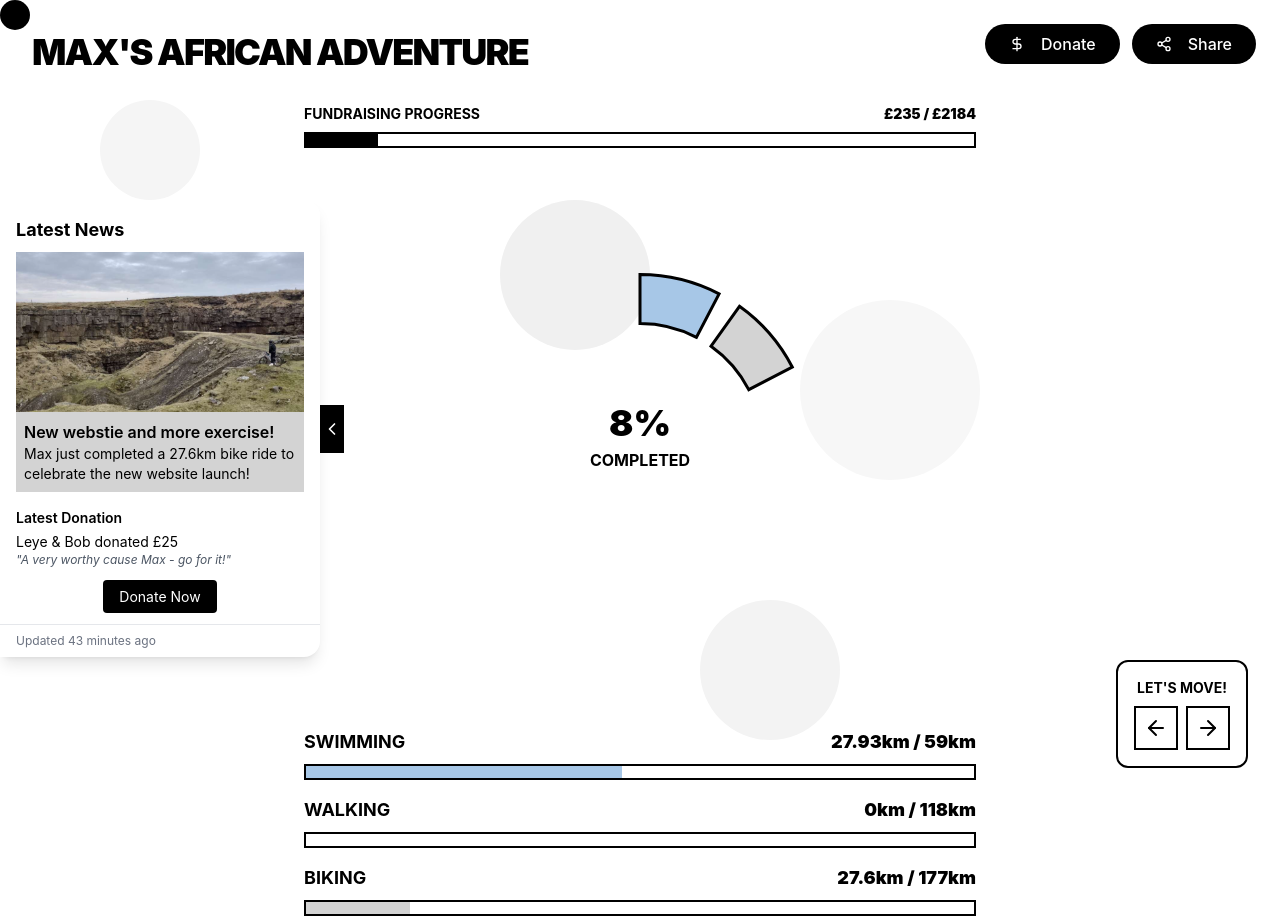
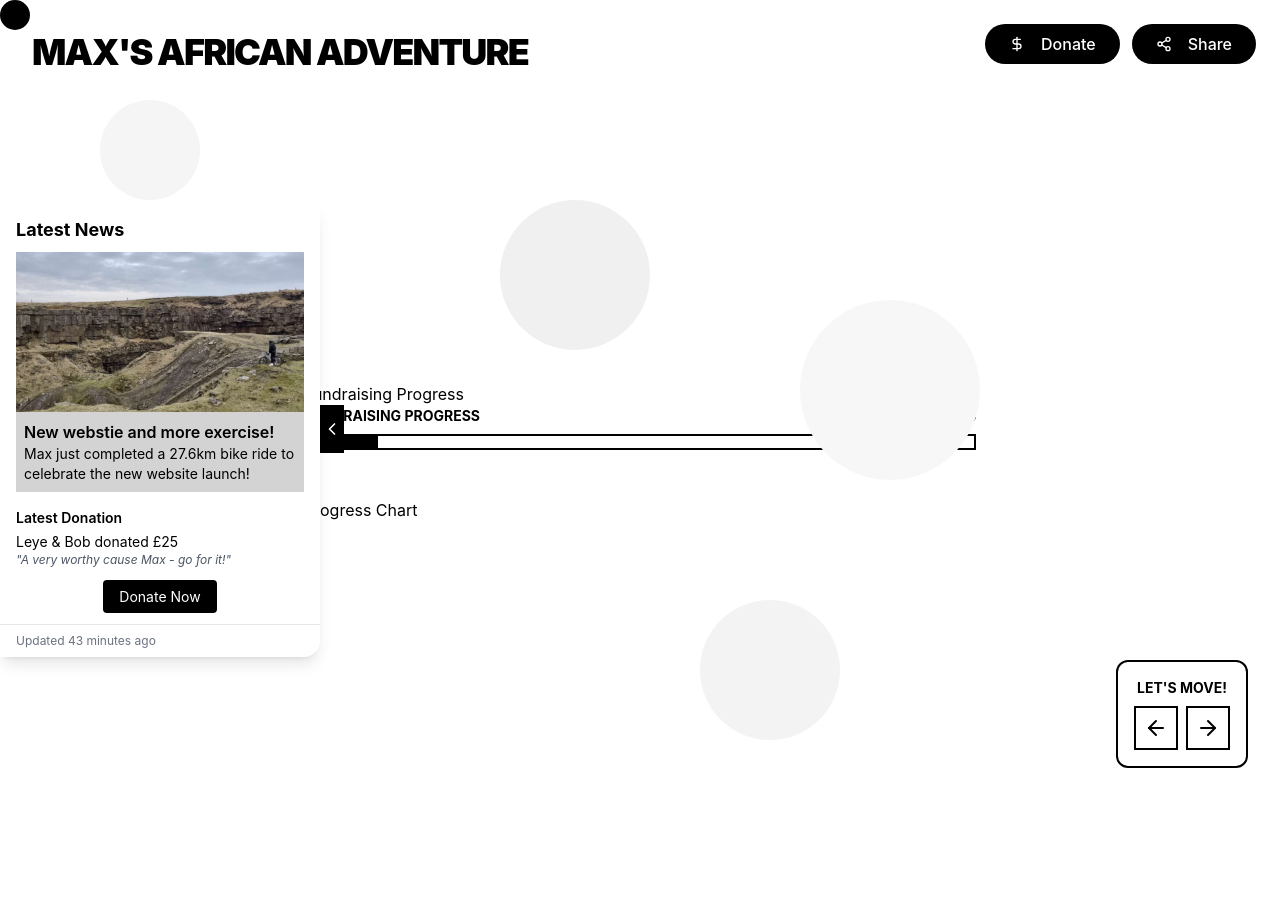
Before and after one commit to MaxTheRock/Fundraising-Website, a Next.js app: page / in a window 1280 px wide. After the commit the page ends 800 px from the top, so only its background shows below. Built offline with nearby package versions, Linux system fonts and the light colour scheme.

Commit message:
Fixing component export

```diff
--- a/components/FundraisingProgress.tsx
+++ b/components/FundraisingProgress.tsx
@@ -1,17 +1,19 @@
 "use client"
 
 import { motion } from "framer-motion"
+import React from 'react';
 
 interface FundraisingProgressProps {
   current: number
   goal: number
 }
 
-export default function FundraisingProgress({ current, goal }: FundraisingProgressProps) {
+const FundraisingProgress: React.FC<FundraisingProgressProps> = ({ current, goal }) => {
   const progress = (current / goal) * 100
 
   return (
     <div className="w-full">
+      <h2>Fundraising Progress</h2>
       <div className="flex justify-between mb-2 text-xs sm:text-sm">
         <span className="font-bold">FUNDRAISING PROGRESS</span>
         <span className="font-black">
@@ -29,3 +31,5 @@ export default function FundraisingProgress({ current, goal }: FundraisingProgre
     </div>
   )
 }
+
+export default FundraisingProgress;
--- a/components/JourneyPage.tsx
+++ b/components/JourneyPage.tsx
@@ -1,81 +1,12 @@
-"use client"
+import React from 'react';
 
-import { motion } from "framer-motion"
+const JourneyPage: React.FC = () => {
+  return (
+    <div>
+      <h2>Journey Page</h2>
+      {/* Add journey page content here */}
+    </div>
+  );
+};
 
-interface Activity {
-  name: string
-  goal: number
-  current: number
-  color: string
-}
-
-interface JourneyPageProps {
-  activities: Activity[]
-}
-
-export default function JourneyPage({ activities }: JourneyPageProps) {
-  const pageVariants = {
-    initial: { opacity: 0, x: "100%" },
-    in: { opacity: 1, x: 0 },
-    out: { opacity: 0, x: "-100%" },
-  }
-
-  const pageTransition = {
-    type: "tween",
-    ease: "anticipate",
-    duration: 0.5,
-  }
-
-  return (
-    <motion.div
-      initial="initial"
-      animate="in"
-      exit="out"
-      variants={pageVariants}
-      transition={pageTransition}
-      className="flex-grow flex flex-col justify-center items-center px-4 sm:px-6 overflow-y-auto"
-    >
-      <motion.h2
-        initial={{ x: -50, opacity: 0 }}
-        animate={{ x: 0, opacity: 1 }}
-        className="text-2xl sm:text-3xl font-black mb-6"
-      >
-        MY JOURNEY
-      </motion.h2>
-
-      <div className="grid grid-cols-1 sm:grid-cols-2 md:grid-cols-3 gap-4 w-full max-w-4xl">
-        {activities.map((activity, index) => (
-          <motion.div
-            key={index}
-            initial={{ y: 50, opacity: 0 }}
-            animate={{ y: 0, opacity: 1 }}
-            transition={{ delay: index * 0.1 }}
-            className="border-2 border-black p-4"
-            style={{ backgroundColor: activity.color }}
-          >
-            <h3 className="text-lg sm:text-xl font-black mb-2">{activity.name}</h3>
-            <div className="space-y-2 text-xs sm:text-sm">
-              <p>
-                Current: <span className="font-bold">{activity.current}km</span>
-              </p>
-              <p>
-                Goal: <span className="font-bold">{activity.goal}km</span>
-              </p>
-              <p>
-                Remaining: <span className="font-bold">{(activity.goal - activity.current).toFixed(1)}km</span>
-              </p>
-              <div className="w-full h-2 border border-black mt-2">
-                <motion.div
-                  initial={{ width: 0 }}
-                  animate={{ width: `${(activity.current / activity.goal) * 100}%` }}
-                  transition={{ duration: 1.5, delay: 0.5 + index * 0.2 }}
-                  className="h-full bg-black"
-                />
-              </div>
-            </div>
-          </motion.div>
-        ))}
-      </div>
-    </motion.div>
-  )
-}
+export default JourneyPage;
--- a/components/ProgressChart.tsx
+++ b/components/ProgressChart.tsx
@@ -1,5 +1,6 @@
 "use client"
 
+import React from 'react';
 import { PieChart, Pie, Cell, ResponsiveContainer, Label } from "recharts"
 import { motion } from "framer-motion"
 import { progressValues } from "@/src/config/progressConfig"
@@ -11,107 +12,13 @@ interface Activity {
   color: string
 }
 
-export default function ProgressChart({ activities }: { activities: Activity[] }) {
-  // Calculate total completed and remaining
-  const totalCompleted = activities.reduce((sum, activity) => sum + activity.current, 0);
-  const totalGoalSum = activities.reduce((sum, activity) => sum + activity.goal, 0);
-  const totalRemaining = totalGoalSum - totalCompleted;
+const ProgressChart: React.FC = () => {
+  return (
+    <div>
+      <h2>Progress Chart</h2>
+      {/* Add chart implementation here */}
+    </div>
+  );
+};
 
-  // Create data with activities in specific order (SWIMMING, WALKING, BIKING) and remaining
-  const data = [
-    // Swimming will be first (top)
-    activities.find(a => a.name === "SWIMMING"),
-    // Walking will be second (clockwise)
-    activities.find(a => a.name === "WALKING"),
-    // Biking will be third
-    activities.find(a => a.name === "BIKING"),
-  ].map((activity) => ({
-    name: activity.name,
-    value: activity.current,
-    color: activity.color,
-  })).concat({
-    name: 'Remaining',
-    value: totalRemaining,
-    color: "transparent",
-  });
-
-  const { totalDistance, totalGoal } = progressValues.totals
-
-  return (
-    <div className="w-full">
-      <motion.div
-        initial={{ scale: 0.8, opacity: 0 }}
-        animate={{ scale: 1, opacity: 1 }}
-        transition={{ duration: 0.5 }}
-        className="h-64 md:h-[400px] lg:h-[500px]"
-      >
-        <ResponsiveContainer width="100%" height="100%">
-          <PieChart>
-            <Pie
-              data={data}
-              cx="50%"
-              cy="50%"
-              innerRadius="50%"
-              outerRadius="70%"
-              paddingAngle={4}
-              dataKey="value"
-              strokeWidth={3}
-              startAngle={90}
-              endAngle={-270}
-            >
-              {data.map((entry, index) => (
-                <Cell
-                  key={`cell-${index}`}
-                  fill={entry.name === 'Remaining' ? 'none' : entry.color}
-                  stroke={entry.name === 'Remaining' ? 'none' : '#000000'}
-                />
-              ))}
-              <Label
-                content={({ viewBox }) => {
-                  const { cx, cy } = viewBox
-                  return (
-                    <>
-                      <text x={cx} y={cy - 10} textAnchor="middle" className="text-3xl md:text-4xl font-black">
-                        {Math.round((totalDistance / totalGoal) * 100)}%
-                      </text>
-                      <text x={cx} y={cy + 20} textAnchor="middle" className="text-sm md:text-base font-bold">
-                        COMPLETED
-                      </text>
-                    </>
-                  )
-                }}
-              />
-            </Pie>
-          </PieChart>
-        </ResponsiveContainer>
-      </motion.div>
-      <div className="mt-8 space-y-4">
-        {activities.map((activity, index) => (
-          <motion.div
-            key={index}
-            initial={{ x: -25, opacity: 0 }}
-            animate={{ x: 0, opacity: 1 }}
-            transition={{ delay: index * 0.1 }}
-            className="flex flex-col gap-2"
-          >
-            <div className="flex justify-between text-base md:text-lg">
-              <span className="font-bold">{activity.name}</span>
-              <span className="font-black">
-                {activity.current}km / {activity.goal}km
-              </span>
-            </div>
-            <div className="w-full h-3 md:h-4 border-2 border-black">
-              <motion.div
-                initial={{ width: 0 }}
-                animate={{ width: `${(activity.current / activity.goal) * 100}%` }}
-                transition={{ duration: 1, delay: 0.5 + index * 0.1 }}
-                className="h-full"
-                style={{ backgroundColor: activity.color }}
-              />
-            </div>
-          </motion.div>
-        ))}
-      </div>
-    </div>
-  )
-}
+export default ProgressChart;
```
Also changed, not shown: components/AboutPage.tsx (+5 -2 lines), components/Header.tsx (+6 -3 lines).
